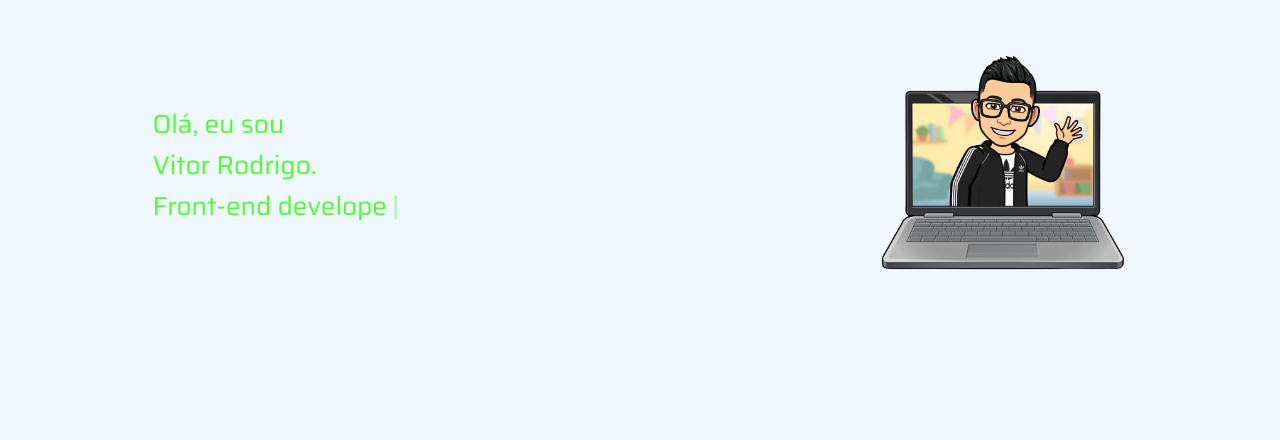
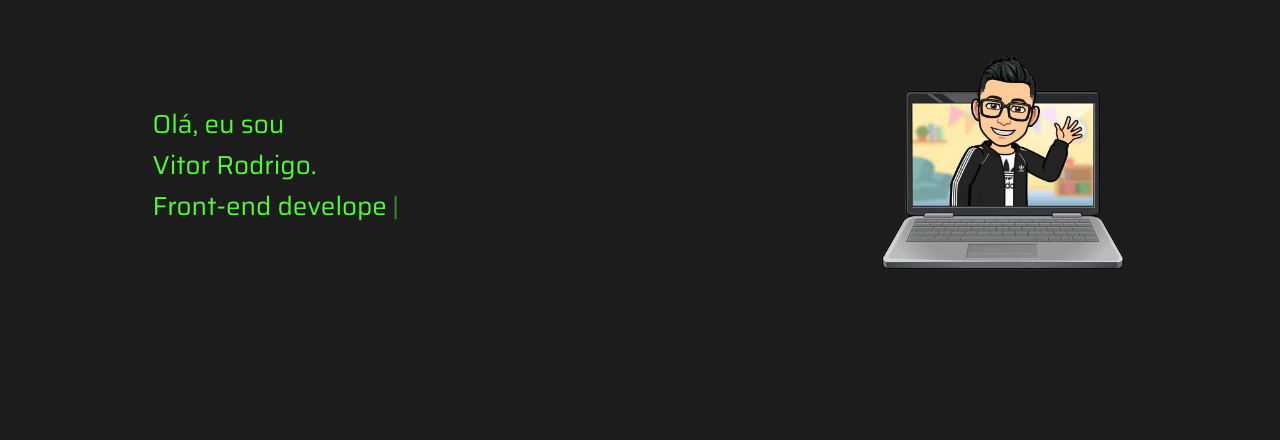
Before and after one commit to VitorRodrigo/Portfolio-Vitor, a plain HTML site: page index.html in a window 1280 px wide. Shown: the part 64-504 px from the top of the page. Drawn offline with Linux system fonts and the light colour scheme.

Commit message:
Update style.css

```diff
--- a/assets/css/style.css
+++ b/assets/css/style.css
@@ -10,7 +10,7 @@
     box-sizing: border-box;
 }
 body{
-    background-color: var(--cor-letras-principais);
+    background-color: var(--cor-fundo);
     font-family: 'Saira', sans-serif;
 }
 .cabecalho{
```
